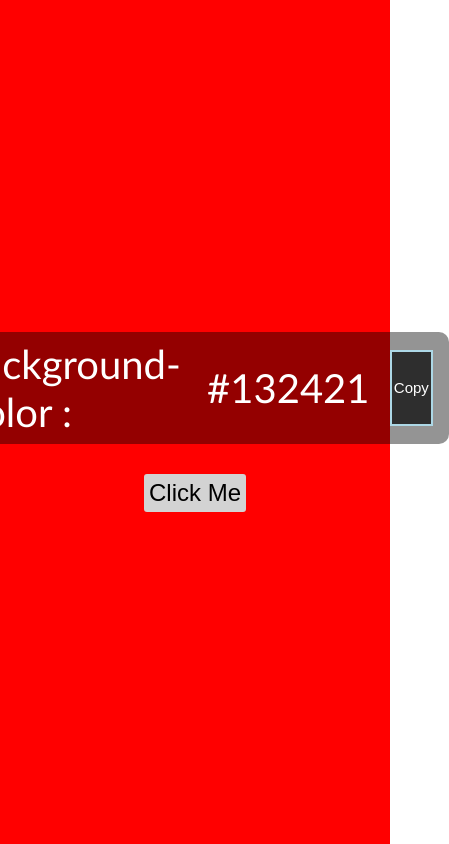
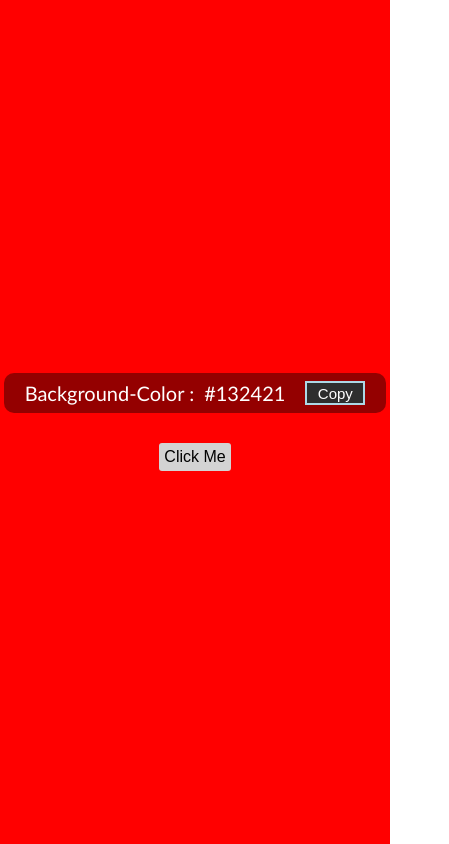
Before and after one commit to BahadirHakanYuksel/40-JavaScript-Projects-for-Beginners, a plain HTML site: page 1-Random-Color-Code/index.html in a window 390 px wide. Shown: the whole page, 449 px wide, since content can reach past the window. Drawn offline with Linux system fonts and the light colour scheme.

Commit message:
1-Random Color Code

```diff
--- a/1-Random-Color-Code/style.css
+++ b/1-Random-Color-Code/style.css
@@ -64,3 +64,30 @@ body{
 #change-color:hover{
     background-color: whitesmoke;
 }
+
+@media(max-width : 582px){
+    .color_code{
+        min-width: 98%;
+        font-size: 2.5rem;
+        justify-content: center;
+    }
+    #copy-btn{
+        height: 100%;
+        font-size: 1.5rem;
+    }
+}
+
+@media(max-width : 411px){
+    .color_code{
+        font-size: 2rem;
+    }
+    #change-color{
+        font-size: 1.6rem;
+    }
+}
+@media(max-width : 351px){
+    .color_code{
+        font-size: 1.4rem;
+        padding: 0.4rem 0;
+    }
+}
```
